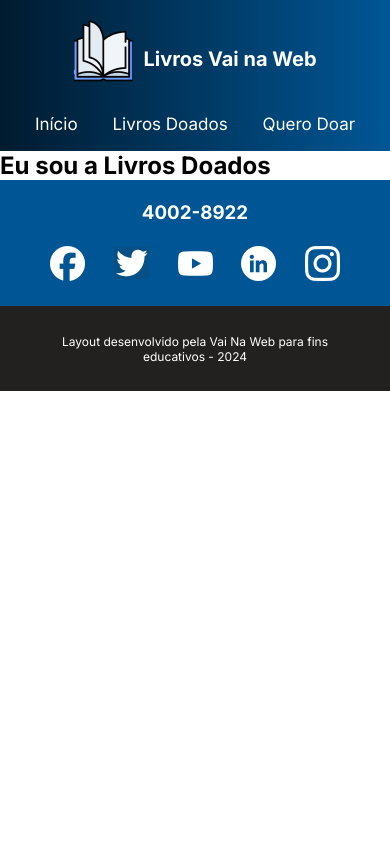
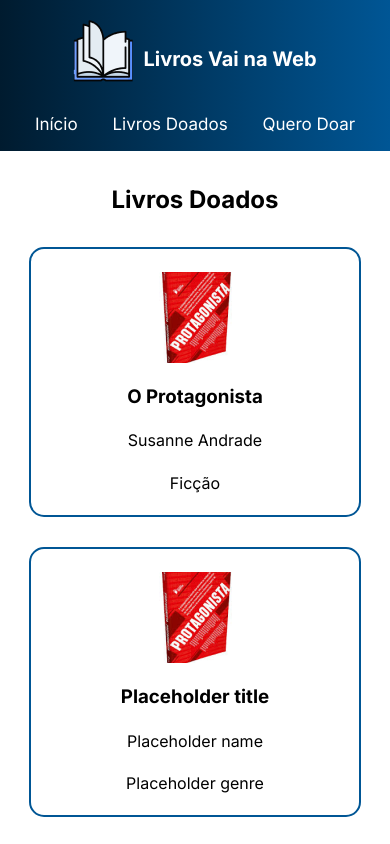
Before and after one commit to ApenasAngelo/Livros-Vai-na-Web, a React (Vite) app: page /Donated in a window 390 px wide. Shown: the top 844 px of the page. Built offline with nearby package versions, Linux system fonts and the light colour scheme.

Commit message:
Responsividade da página "Livros doados" concluida Adição inicial de um componente dos livros

```diff
--- /dev/null
+++ b/src/components/Bookcard/bookcard.module.scss
@@ -0,0 +1,2 @@
+.bookcard {
+}
--- /dev/null
+++ b/src/components/Bookcard/index.jsx
@@ -0,0 +1,12 @@
+import S from "./bookcard.module.scss";
+
+export default function bookcard({ book }) {
+  return (
+    <div className={S.bookCard}>
+      <img src={book.image} alt={book.title} />
+      <h3>{book.title}</h3>
+      <p>{book.author}</p>
+      <p>{book.year}</p>
+    </div>
+  );
+}
--- a/src/pages/Donated/donated.module.scss
+++ b/src/pages/Donated/donated.module.scss
@@ -0,0 +1,36 @@
+.boxDoados {
+  display: flex;
+  flex-direction: column;
+  align-items: center;
+  justify-content: space-evenly;
+
+  h2 {
+    margin: 4vh 0;
+  }
+}
+
+.boxBooks {
+  width: 85vw;
+  display: grid;
+  grid-template-columns: repeat(auto-fit, minmax(200px, 1fr));
+  gap: 30px;
+  place-items: center;
+  margin-bottom: 10vh;
+
+  article {
+    border: solid 2px #005695;
+    width: 100%;
+    height: 32vh;
+    display: flex;
+    flex-direction: column;
+    align-items: center;
+    justify-content: space-evenly;
+    border-radius: 15px;
+  }
+}
+
+@media (min-width: 1440px) {
+  .boxBooks {
+    grid-template-columns: repeat(5, minmax(200px, 1fr));
+  }
+}
--- a/src/pages/Donated/index.jsx
+++ b/src/pages/Donated/index.jsx
@@ -1,7 +1,63 @@
+import S from "./donated.module.scss";
+import Bookcard from "../../components/BookCard";
+
+import book from "../../assets/example-book.png";
+
 export default function Doados() {
   return (
-    <section>
-      <h2>Eu sou a Livros Doados</h2>
+    <section className={S.boxDoados}>
+      <h2>Livros Doados</h2>
+
+      <section className={S.boxBooks}>
+        <article>
+          <img src={book} alt="imagem do livro o protagonista" />
+          <h3>O Protagonista</h3>
+          <p>Susanne Andrade</p>
+          <p>Ficção</p>
+        </article>
+
+        <article>
+          <img src={book} alt="imagem do livro o protagonista" />
+          <h3>Placeholder title</h3>
+          <p>Placeholder name</p>
+          <p>Placeholder genre</p>
+        </article>
+
+        <article>
+          <img src={book} alt="imagem do livro o protagonista" />
+          <h3>Placeholder title</h3>
+          <p>Placeholder name</p>
+          <p>Placeholder genre</p>
+        </article>
+
+        <article>
+          <img src={book} alt="imagem do livro o protagonista" />
+          <h3>Placeholder title</h3>
+          <p>Placeholder name</p>
+          <p>Placeholder genre</p>
+        </article>
+
+        <article>
+          <img src={book} alt="imagem do livro o protagonista" />
+          <h3>Placeholder title</h3>
+          <p>Placeholder name</p>
+          <p>Placeholder genre</p>
+        </article>
+
+        <article>
+          <img src={book} alt="imagem do livro o protagonista" />
+          <h3>Placeholder title</h3>
+          <p>Placeholder name</p>
+          <p>Placeholder genre</p>
+        </article>
+
+        <article>
+          <img src={book} alt="imagem do livro o protagonista" />
+          <h3>Placeholder title</h3>
+          <p>Placeholder name</p>
+          <p>Placeholder genre</p>
+        </article>
+      </section>
     </section>
   );
 }
```
Also changed, not shown: src/assets/example-book.png (added).
